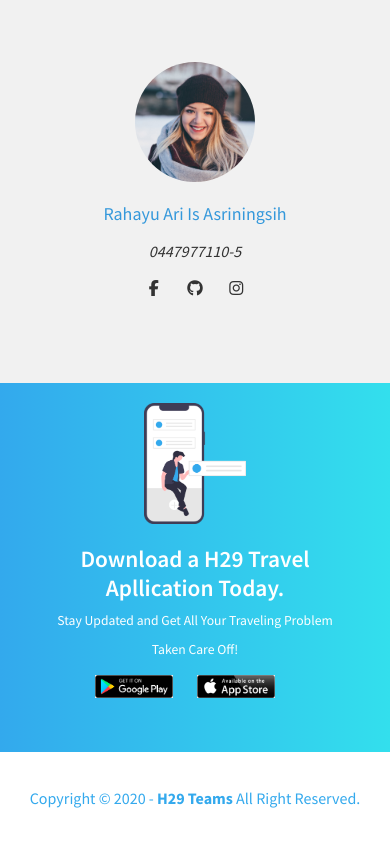
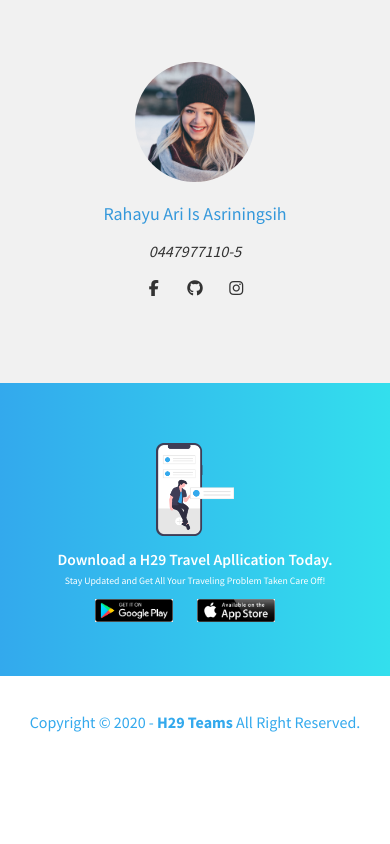
Before and after one commit to bintangajir/h29-travel-team, a plain HTML site: page index.html in a window 390 px wide. Shown: the part 4062-4906 px from the top of the page. After the commit the page ends 4830 px from the top, so only its background shows below. Drawn offline with nearby package versions, Linux system fonts and the light colour scheme.

Commit message:
Update responsive.css

```diff
--- a/responsive.css
+++ b/responsive.css
@@ -198,11 +198,11 @@
     }
 
     .banner h1 {
-        font-size: 6vw;
+        font-size: 4vw;
     }
 
     .bannerInnerText {
-        font-size: 3.5vw !important;
+        font-size: 2.5vw !important;
     }
 
     .bannerText img {
@@ -210,7 +210,8 @@
     }
 
     .bannerImg img {
-        width: 26vw;
+        padding-top: 40px;
+        width: 20vw;
     }
 
     .footer {
```
